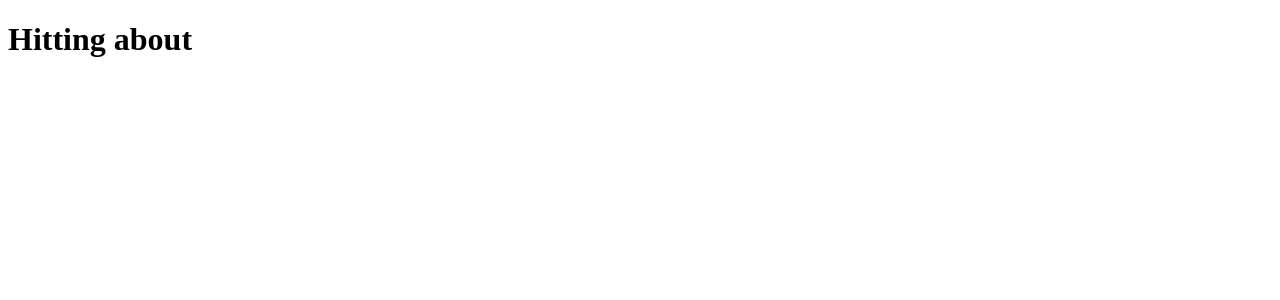
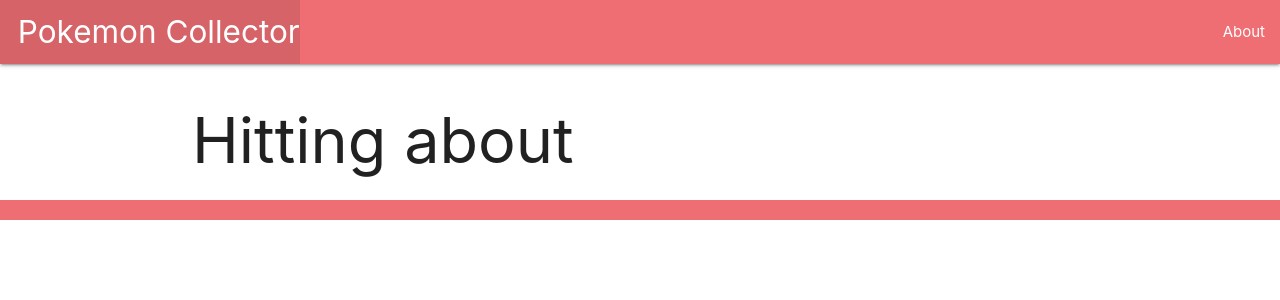
Before and after one commit to Echoesong/pokemonCollector, a Django app: page /about/ in a window 1280 px wide. Shown: the top 300 px of the page. Run offline with Django 5.2, Linux system fonts and the light colour scheme.

Commit message:
add base template

```diff
--- a/main_app/templates/about.html
+++ b/main_app/templates/about.html
@@ -1,11 +1,5 @@
-<!DOCTYPE html>
-<html lang="en">
-  <head>
-    <meta charset="UTF-8" />
-    <meta name="viewport" content="width=device-width, initial-scale=1.0" />
-    <title>Document</title>
-  </head>
-  <body>
-    <h1>Hitting about</h1>
-  </body>
-</html>
+{% extends 'base.html' %} {% block content %}
+<body>
+  <h1>Hitting about</h1>
+</body>
+{% endblock %}
--- /dev/null
+++ b/main_app/templates/base.html
@@ -0,0 +1,37 @@
+<!DOCTYPE html>
+<html lang="en">
+  <head>
+    <meta charset="UTF-8" />
+    <meta name="viewport" content="width=device-width, initial-scale=1.0" />
+    <meta http-equiv="X-UA-Compatible" content="ie=edge" />
+    <title>Pokemon Collector</title>
+    <link
+      rel="stylesheet"
+      href="https://cdnjs.cloudflare.com/ajax/libs/materialize/1.0.0/css/materialize.min.css"
+    />
+  </head>
+  <body>
+    <header class="navbar-fixed">
+      <nav>
+        <div class="nav-wrapper">
+          <ul>
+            <li>
+              <a href="/" class="left brand-logo"
+                >&nbsp;&nbsp;Pokemon Collector</a
+              >
+            </li>
+          </ul>
+          <ul class="right">
+            <li><a href="/about">About</a></li>
+          </ul>
+        </div>
+      </nav>
+    </header>
+    <main class="container">{% block content %} {% endblock %}</main>
+    <footer class="page-footer">
+      <div class="right">
+        All Rights Reserved, &copy; 2024 Pokemon Collector &nbsp;
+      </div>
+    </footer>
+  </body>
+</html>
```
